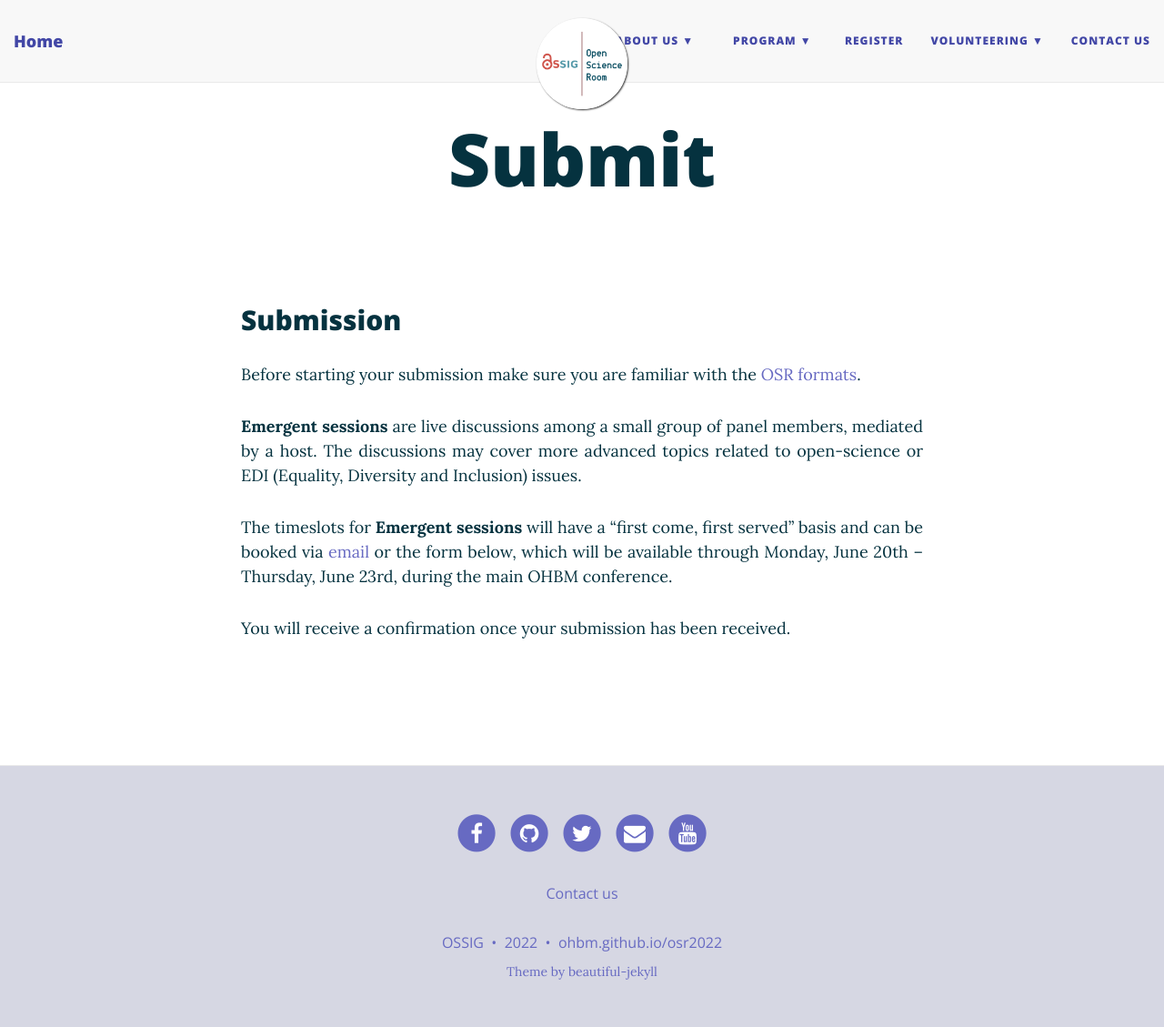
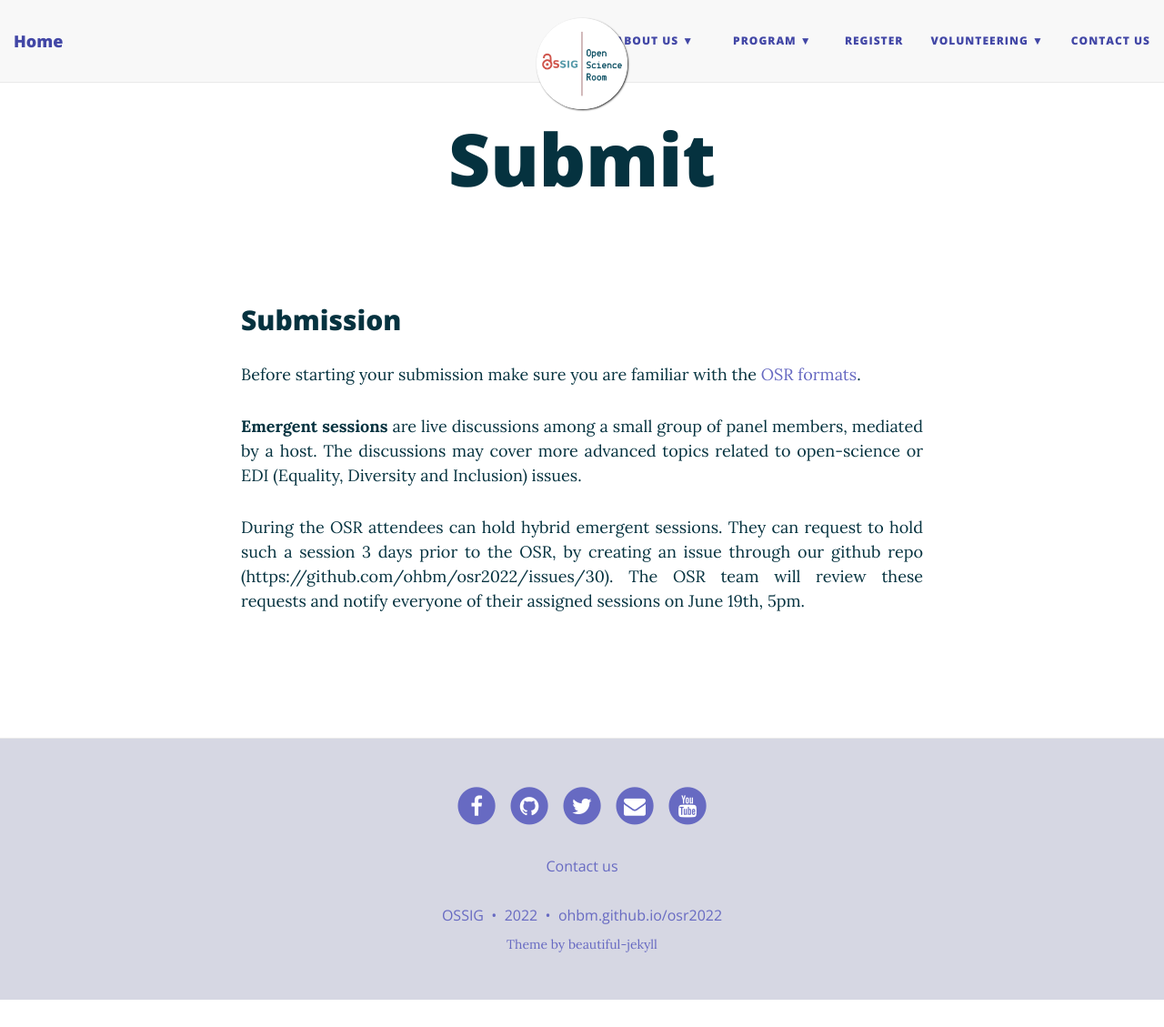
Before and after one commit to ohbm/osr2023, a Jekyll site: the page built from submit.md, in a window 1280 px wide and 1129 px high. Shown: the whole window at 91% size. Built offline with Jekyll 4.4.1, drawn with Linux system fonts in a browser that asks for light colours; nearby versions of some CDN libraries.

Commit message:
updated info

```diff
--- a/submit.md
+++ b/submit.md
@@ -16,12 +16,9 @@
   **Emergent sessions** are live discussions among a small group of panel members, mediated by a host. The discussions may cover more advanced topics related to open-science or EDI (Equality, Diversity and Inclusion) issues.
 </p>
 <p align="justify">
-The timeslots for **Emergent sessions** will have a "first come, first served" basis and can be booked via [email](/contact.md) or the form below, which will be available through Monday, June 20th – Thursday, June 23rd, during the main OHBM conference.
+During the OSR attendees can hold hybrid emergent sessions. They can request to hold such a session 3 days prior to the OSR, by creating an issue through our github repo (https://github.com/ohbm/osr2022/issues/30). The OSR team will review these requests and notify everyone of their assigned sessions on June 19th, 5pm.
 </p>
 {::options parse_block_html="false" /}
-<p align="justify">
-You will receive a confirmation once your submission has been received.
-</p>
 
 <!-- <figure class="video_container">
   <iframe width="640px" height= "480px" src= "https://forms.office.com/Pages/ResponsePage.aspx?id=DQSIkWdsW0yxEjajBLZtrQAAAAAAAAAAAAMAAC9pqdJUME0xMUowV0ZEWEpWQjM3TVRFVk5SOE1YSC4u&embed=true" frameborder= "0" marginwidth= "0" marginheight= "0" style= "border: none; max-width:100%; max-height:100vh" allowfullscreen webkitallowfullscreen mozallowfullscreen msallowfullscreen> </iframe>
```
